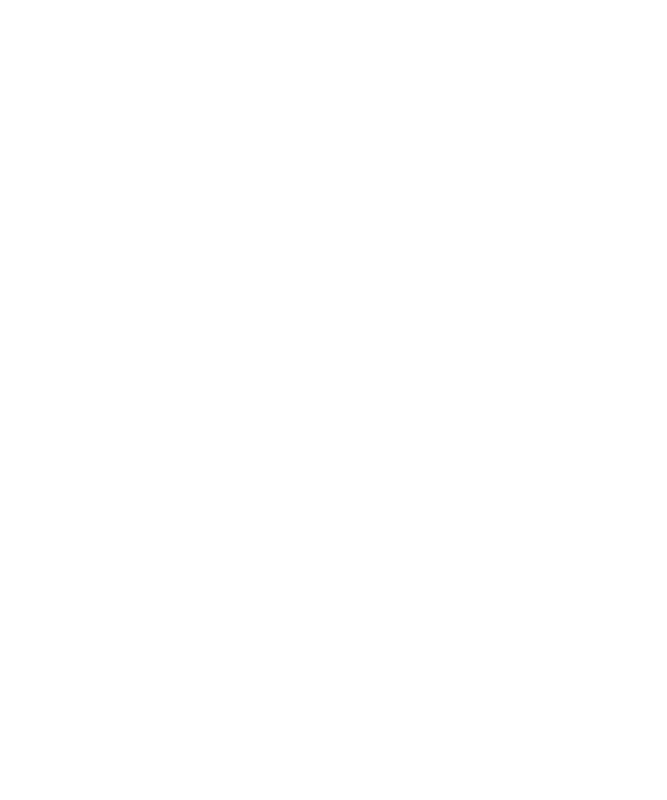
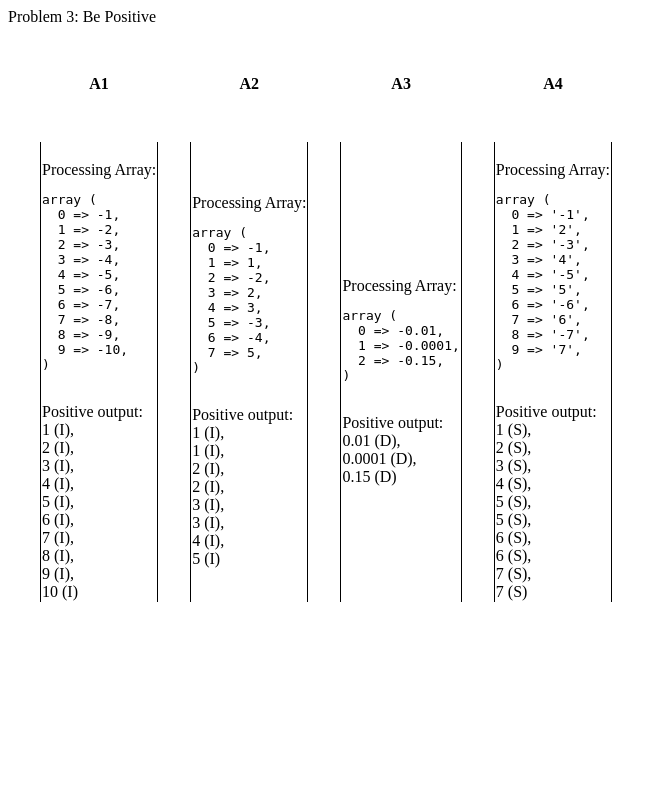
Before and after one commit to OmarBarrera1/ob75-IT202-007, a PHP site: page /M2/problem3.php in a window 1280 px wide. Before the commit the part shown is empty. Shown: the whole page, without its empty margins (0-667 px from the left). Run offline with PHP 8.4, Linux system fonts and the light colour scheme.

Commit message:
Added comments to problem 2 and solved problem 3

```diff
--- a/public_html/M2/problem2.php
+++ b/public_html/M2/problem2.php
@@ -11,7 +11,6 @@ function getTotal($arr) {
     //TODO do adding here
 
     //ob75 09-23-2024
-
     echo "Summed values: " . array_sum($arr) . "<br>";
 
     //TODO do rounding stuff here (round to two decimals i.e., 0.10, 0.01, 0.00)
--- a/public_html/M2/problem3.php
+++ b/public_html/M2/problem3.php
@@ -0,0 +1,79 @@
+<?php
+$a1 = [-1, -2, -3, -4, -5, -6, -7, -8, -9, -10];
+$a2 = [-1, 1, -2, 2, 3, -3, -4, 5];
+$a3 = [-0.01, -0.0001, -.15];
+$a4 = ["-1", "2", "-3", "4", "-5", "5", "-6", "6", "-7", "7"];
+
+function bePositive($arr) {
+    echo "<br>Processing Array:<br><pre>" . var_export($arr, true) . "</pre>";
+    echo "<br>Positive output:<br>";
+    $output = [];
+    //start edits
+    //note: use the $arr variable, don't directly touch $a1-$a4
+    //TODO Take each value of the $arr, convert it to positive, and set it to the same index in the $output array but with the original data type (i.e., if the source was a string the output slot value should be a string)
+
+    //ob75 09-23-2024
+    for($i = 0; $i < sizeof($arr); $i++)
+    {
+        if(is_int($arr[$i]))
+        {
+        $output[$i] = abs($arr[$i]);
+        }
+        else if(is_double($arr[$i]))
+        {
+        $output[$i] = abs($arr[$i]);
+        }
+        else if(is_string($arr[$i]))
+        {
+        $stringToInt = (int)$arr[$i];
+        $intToString = (string)(abs($stringToInt));
+        $output[$i] = $intToString;
+
+        }
+    }
+
+    //end edits
+
+    //displays the output along with their types
+    $mappedOutput = array_map(function($o) {
+        $type = strtoupper(substr(gettype($o), 0, 1));
+        return "$o ($type)";
+    }, $output);
+    echo implode(', <br>', $mappedOutput);
+}
+echo "Problem 3: Be Positive<br>";
+?>
+<table>
+    <thread>
+        <th>A1</th>
+        <th>A2</th>
+        <th>A3</th>
+        <th>A4</th>
+    </thread>
+    <tbody>
+        <tr>
+            <td>
+                <?php bePositive($a1); ?>
+            </td>
+            <td>
+                <?php bePositive($a2); ?>
+            </td>
+            <td>
+                <?php bePositive($a3); ?>
+            </td>
+            <td>
+                <?php bePositive($a4); ?>
+            </td>
+        </tr>
+</table>
+<style>
+    table {
+        border-spacing: 2em 3em;
+        border-collapse: separate;
+    }
+
+    td {
+        border-right: solid 1px black;
+        border-left: solid 1px black;
+    }
+</style>
```
